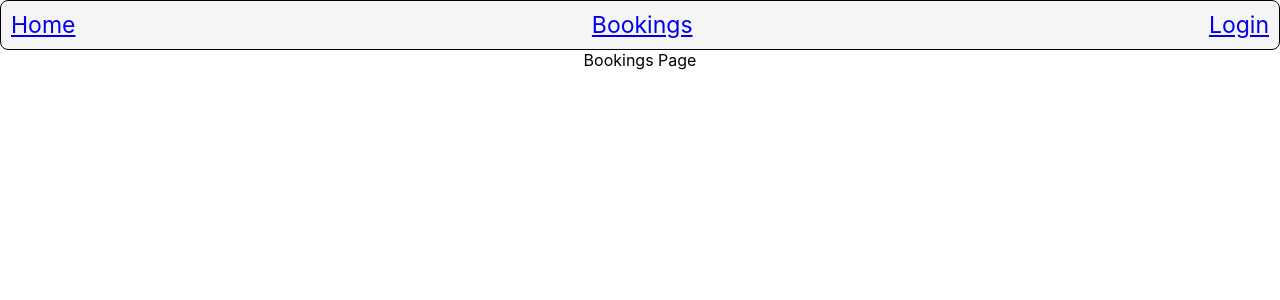
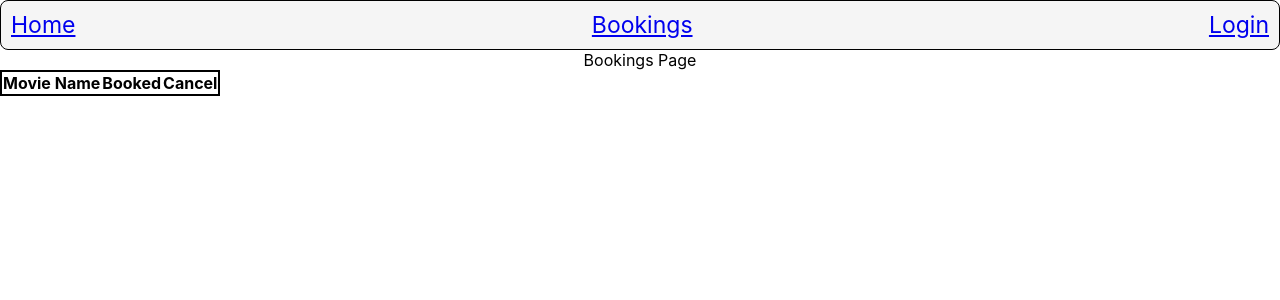
Before and after one commit to OfficialSiddharthBisht/final-eval-react, a React (Create React App) app: page /bookings in a window 1280 px wide. Shown: the top 300 px of the page. Built offline with nearby package versions, Linux system fonts and the light colour scheme.

Commit message:
bookings page try 1

```diff
--- a/src/components/bookings.jsx
+++ b/src/components/bookings.jsx
@@ -1,10 +1,49 @@
 import React from "react";
 import styled from 'styled-components'
-
-function Bookings(){
+// function Bookings({data}){
+    function Bookings(){
+    let data = [
+        {
+            "id": 1,
+            "title": "Doctor Strange in the Multiverse of Madness",
+            "original_title": "Doctor Strange in the Multiverse of Madness",
+            "overview": "Doctor Strange, with the help of mystical allies both old and new, traverses the mind-bending and dangerous alternate realities of the Multiverse to confront a mysterious new adversary.",
+            "poster_path": "https://image.tmdb.org/t/p/original/9Gtg2DzBhmYamXBS1hKAhiwbBKS.jpg",
+          },
+          {
+            "id": 2,
+            "title": "Blasted",
+            "original_title": "Blasted - Gutta vs. Aliens",
+            "overview": "When a former childhood friend crashes Sebastian's bachelor party and makes it all about himself, only an alien invasion can make them put aside their bad blood and reunite as the kick-ass laser-tag duo they once were.",
+            "poster_path": "https://image.tmdb.org/t/p/original/aEB9ogCBCUpSFTZVhD7NvTh44VW.jpg"
+          }
+    ]
     return(
         <>
             Bookings Page
+            <>
+            <table style={{
+                borderCollapse:"collapse",
+                border:"2px solid black"
+            }}>
+                <thead >
+                    <th>Movie Name</th>
+                    <th>Booked</th>
+                    <th>Cancel</th>
+                </thead>
+                <tbody>
+                    {
+                        data.forEach((item)=>{
+                            <tr key = {item.id}>
+                                <td>{item.title}</td>
+                                <td>True</td>
+                                <td><button>Cancel Booking</button></td>
+                            </tr>
+                        })
+                    }
+                </tbody>
+            </table>
+            </>
         </>
     )
 }
```
